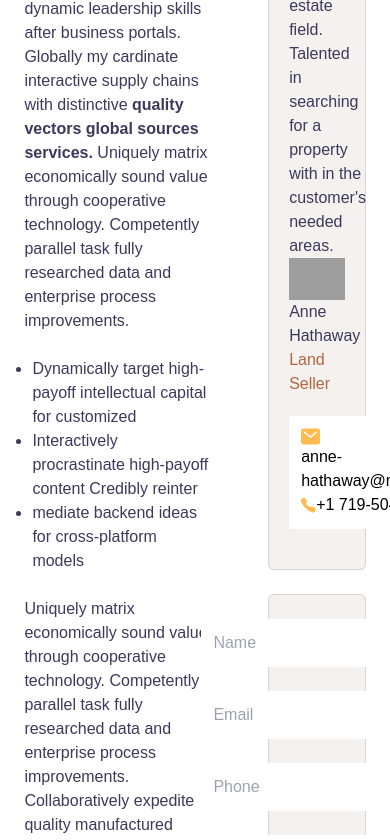
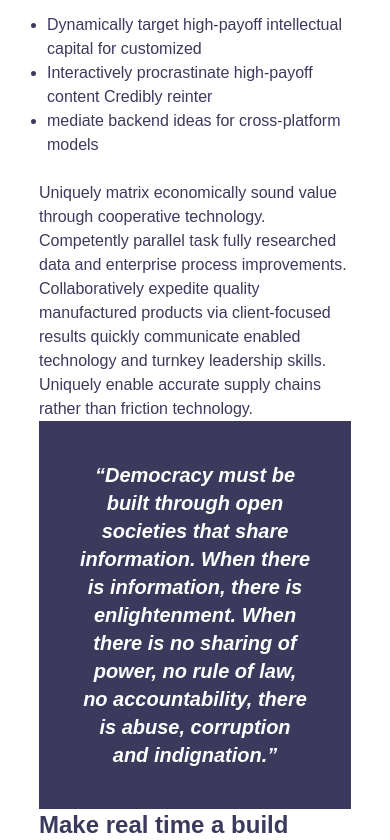
Before and after one commit to Salem-Team/Real_Estate, a Vue app: page /property-single in a window 390 px wide. Shown: the part 952-1792 px from the top of the page. Built offline with nearby package versions, Linux system fonts and the light colour scheme; grey boxes are pictures that could not be loaded; a web font is replaced by a local one.

Commit message:
responsive customized

```diff
--- a/src/views/PropertySingl.vue
+++ b/src/views/PropertySingl.vue
@@ -2,7 +2,7 @@
   <div class="banner mb-5">
     <img src="@/assets/property_Banner.svg" alt="" />
   </div>
-  <section id="content " class="text-primary_color">
+  <section id="content" class="text-primary_color">
     <div class="content_details flex flex-row flex-wrap justify-center">
       <div class="details w-2/4">
         <h4 class="flex flex-row flex-wrap">
@@ -64,7 +64,7 @@
       >
         <div class="About_Agent w-3/12">
           <div
-            class="flex flex-row flex-wrap my-6 bg-sidebar_color rounded-md border border-sidebar_border p-5"
+            class="forms flex flex-row flex-wrap my-6 bg-sidebar_color rounded-md border border-sidebar_border p-5"
           >
             <h1 class="font-bold text-2xl">About Agent</h1>
             <p>
@@ -139,7 +139,7 @@
             </form>
           </div>
         </div>
-        <div class="flex flex-row flex-wrap w-3/6">
+        <div class="text flex flex-row flex-wrap w-3/6">
           <div>
             <h1 class="font-bold text-2xl">About the property</h1>
             <p>
@@ -234,7 +234,7 @@
       Property Gallery
     </h1>
     <div
-      class="container px-10 pb-10 flex sm:flex-col flex-row items-center justify-around gap-9"
+      class="container px-10 pb-10 flex sm:flex-col flex-row items-center justify-around gap-9 flex-wrap"
     >
       <img class="w-3/6" src="@\assets\Property_gallery1.svg" alt="" />
       <img class="w-3/6" src="@\assets\Property_gallery2.svg" alt="" />
@@ -252,4 +252,32 @@ export default {
   components: { PropertiesCoun },
 };
 </script>
-<style lang="scss" scoped></style>
+<style lang="scss" scoped>
+@media screen and (max-width: 768px) {
+  .banner {
+    width: 100% !important;
+    background-size: auto !important;
+  }
+
+  #content {
+    .details {
+      width: 80% !important;
+    }
+  }
+}
+
+@media screen and (max-width: 900px) {
+  .Sidebar_details {
+    display: flex !important;
+    flex-direction: column-reverse !important;
+    align-items: center !important;
+    width: 100% !important;
+    .About_Agent {
+      width: 50% !important;
+    }
+    .text {
+      width: 80% !important;
+    }
+  }
+}
+</style>
```
